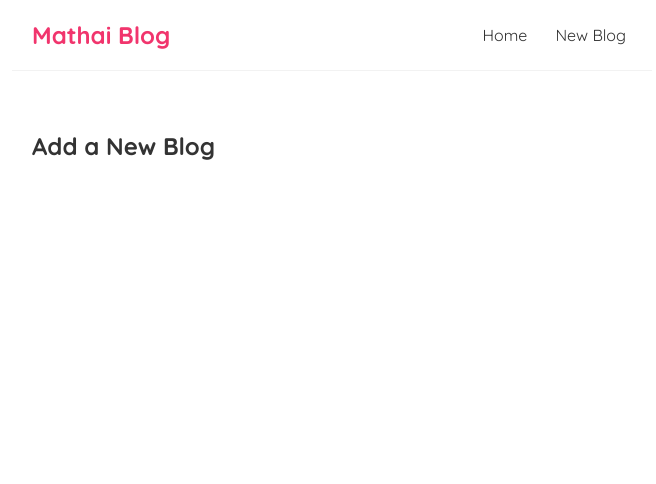
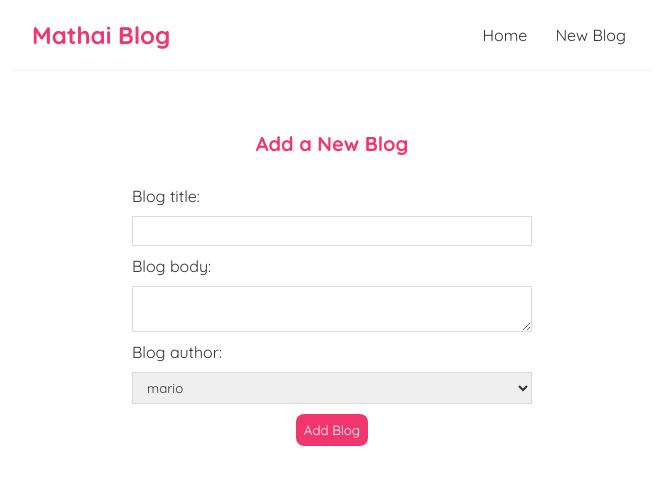
Before and after one commit to LincKim/React-simpleBlog-app, a React (Create React App) app: page /create in a window 1280 px wide. Shown: the top 484 px of the page, without its empty margins (308-964 px from the left). Built offline with nearby package versions, Linux system fonts and the light colour scheme.

Commit message:
setting up a controlled form adding a blog

```diff
--- a/src/Create.js
+++ b/src/Create.js
@@ -1,7 +1,36 @@
+import { useState } from "react";
+
 const Create = () => {
+
+    const [title, setTitle] = useState('')
+    const[body, setBody] = useState('')
+    const [author, setAuthor]=useState('mario')
     return (
         <div className="create">
             <h2>Add a New Blog</h2>
+
+            <form>
+                <label >Blog title: </label>
+                <input
+                type="text"
+                required
+                value={title}
+                onChange={(e)=>setTitle(e.target.value)}/>
+                <label >Blog body: </label>
+                <textarea
+                required
+                value={body}
+                onChange={(e)=>setBody(e.target.value)}
+                ></textarea>
+                <label >Blog author:</label>
+                <select
+                value={author}
+                onChange={(e)=>setAuthor(e.target.value)}>
+                    <option value="mario">mario</option>
+                    <option value="yoshi">yoshi</option>
+                </select>
+                <button>Add Blog</button>
+            </form>
         </div>
      );
 }
--- a/src/index.css
+++ b/src/index.css
@@ -51,3 +51,53 @@
 .blog-preview a{
   text-decoration: none;
 }
+
+/* blog details page */
+.blog-details h2 {
+  font-size: 20px;
+  color: #f1356d;
+  margin-bottom: 10px;
+}
+.blog-details div {
+  margin: 20px 0;
+}
+.blog-details button {
+  background: #f1356d;
+  color: #fff;
+  border: 0;
+  padding: 8px;
+  border-radius: 8px;
+  cursor: pointer;
+}
+
+/* create new blog form */
+.create {
+  max-width: 400px;
+  margin: 0 auto;
+  text-align: center;
+}
+.create label {
+  text-align: left;
+  display: block;
+}
+.create h2 {
+  font-size: 20px;
+  color: #f1356d;
+  margin-bottom: 30px;
+}
+.create input, .create textarea, .create select {
+  width: 100%;
+  padding: 6px 10px;
+  margin: 10px 0;
+  border: 1px solid #ddd;
+  box-sizing: border-box;
+  display: block;
+}
+.create button {
+  background: #f1356d;
+  color: #fff;
+  border: 0;
+  padding: 8px;
+  border-radius: 8px;
+  cursor: pointer;
+}
```
